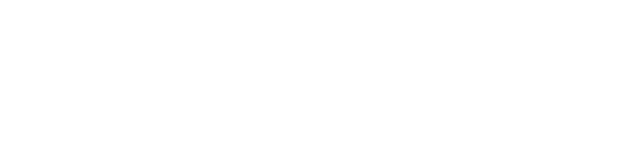
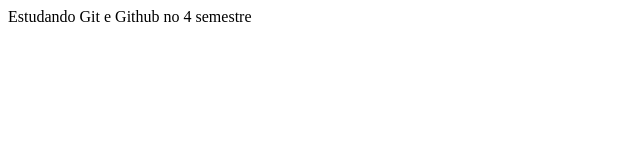
Before and after one commit to d1brenox/hello-world, a plain HTML site: page index.html in a window 1280 px wide. Shown: the whole page, without its empty margins (0-640 px from the left). Drawn offline with Linux system fonts and the light colour scheme.

Commit message:
html atualizado

```diff
--- a/index.html
+++ b/index.html
@@ -6,6 +6,6 @@
     <title>Estudando Git</title>
 </head>
 <body>
-
+    <text>Estudando Git e Github no 4 semestre</text>
 </body>
 </html>
```
